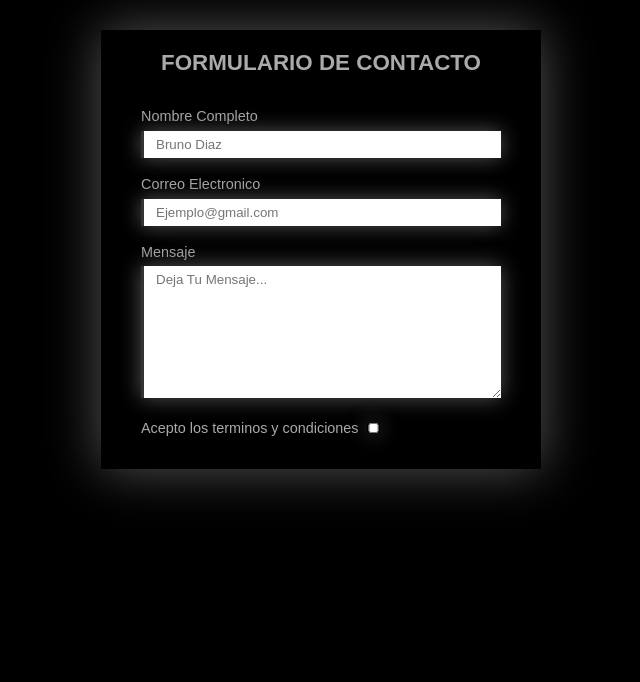
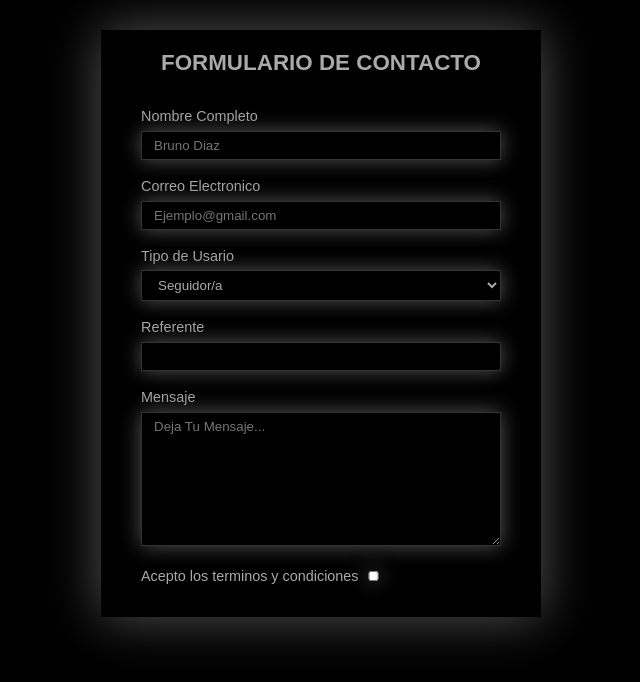
Before and after one commit to CALACA222/html-csshttps---github.com-CALACA222-https---github.com-CALACA222-html-css, a plain HTML site: page html/textarea/index.html in a window 1280 px wide. Shown: the whole page, without its empty margins (319-959 px from the left). Drawn offline with Linux system fonts and the light colour scheme.

Commit message:
Select, Datalist y Option

```diff
--- a/html/textarea/index.html
+++ b/html/textarea/index.html
@@ -9,6 +9,7 @@
 <body>
   <form>
     <h2>Formulario De Contacto</h2>
+    <!--SIMPLE INPUTS-->
     <div class="form-input">
       <label for="nombre">Nombre Completo</label>
       <input type="text" placeholder="Bruno Diaz" id="nombre">
@@ -17,6 +18,28 @@
       <label for="email">Correo Electronico</label>
       <input type="email" placeholder="Ejemplo@gmail.com" id="email">
     </div>
+  <!--SELECT & OPTION-->
+    <div class="form-input">
+      <label>Tipo de Usario
+        <select name="type-of-user">
+          <option value="user1">Seguidor/a</option>
+          <option value="user2">Empresa</option>
+          <option value="user3">Otros</option>
+        </select>
+      </label>
+    </div>
+    <!--DATALIST & OPTION-->
+    <div class="form-input">
+      <label>Referente
+        <input list="referente" name="referente">
+        <datalist id="referente" name="type-of-user">
+          <option value="Soy Dalto">Creador de contenido</option>
+          <option value="Una Empresa">Una empresa del rubro IT</option>
+          <option value="Un Amigo">Me recomendo un amigo</option>
+        </datalist>
+      </label>
+    </div>
+    <!--TEXTAREA-->
     <div class="form-input">
       <label for="mensaje">Mensaje</label>
       <textarea rows="8" placeholder="Deja Tu Mensaje..." maxlength="100" id="mensaje"></textarea>
--- a/html/textarea/style.css
+++ b/html/textarea/style.css
@@ -24,13 +24,14 @@ h2 {
 .form-input {
   padding: 6px 20px;
 }
-input, textarea {
+input, textarea, select {
   width: 100%;
   box-sizing: border-box;
   padding: 6px 12px;
-  border: none;
-  border-left: 3px solid #333;
+  border: 1px solid #333;
   box-shadow:0px 0px 20px #555;
+  background: #000;
+  color: #aaa;
 }
 textarea {
   min-width: 100%;
@@ -47,3 +48,7 @@ label {
   width: auto;
   height: 10px;
 }
+option {
+  background: #000;
+  color: #aaa;
+}
```
